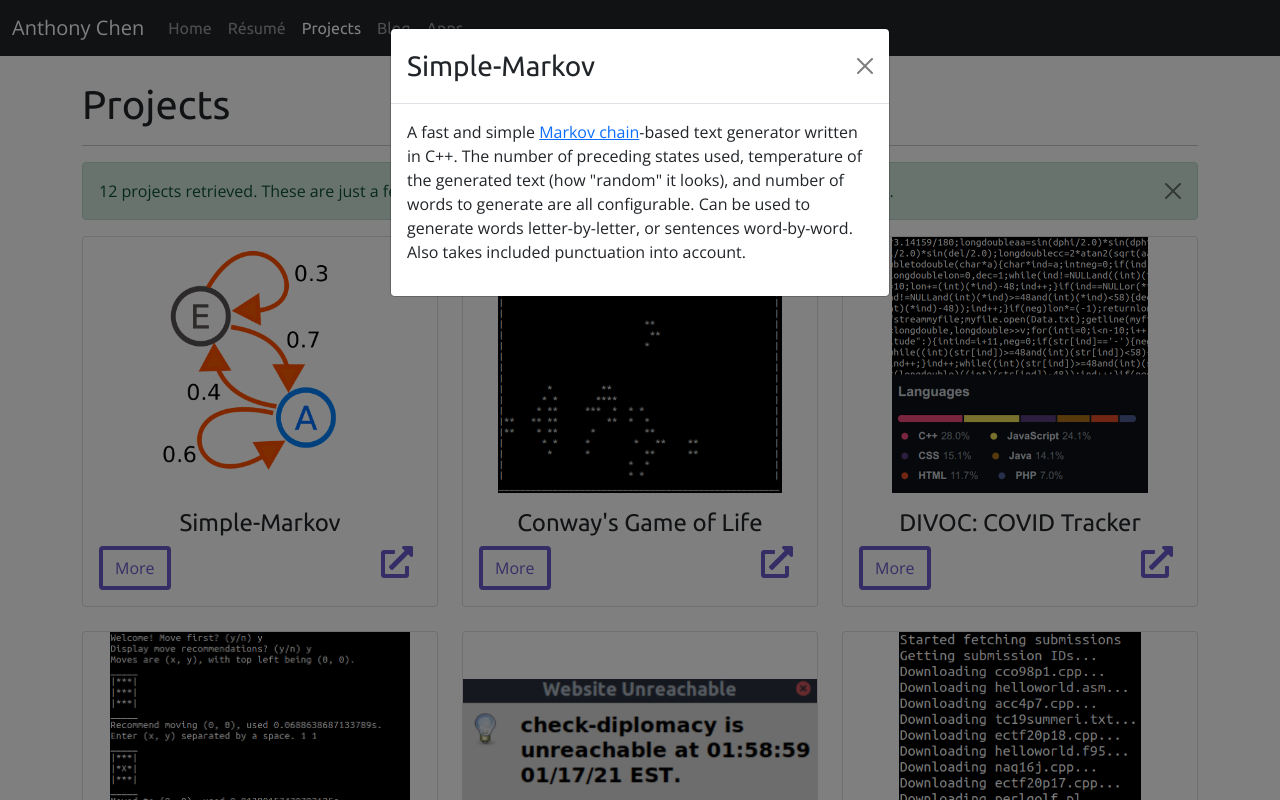
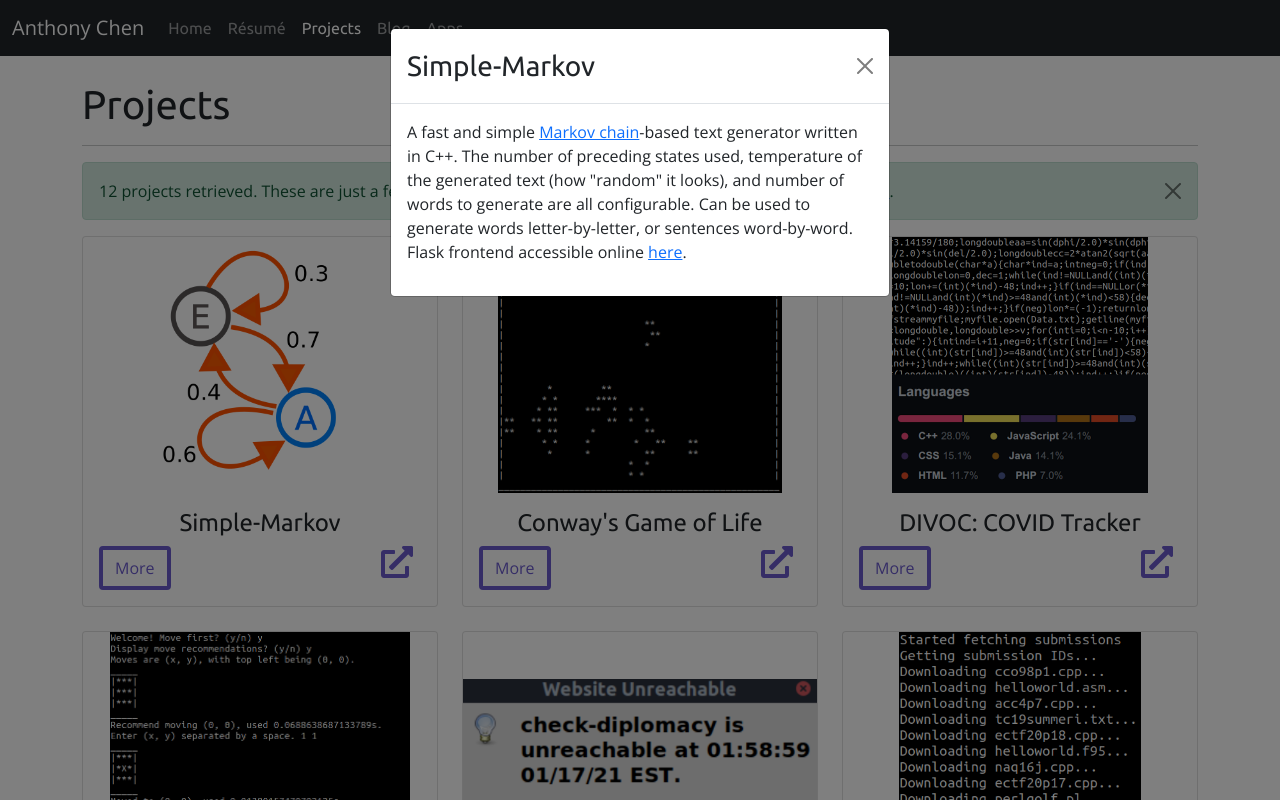
Before and after one commit to 0foxes/anthony-site, a PHP site: page /projects/ in a window 1280 px wide, after a click on "More". Run offline with PHP 8.4, Linux system fonts and the light colour scheme; some libraries are stand-ins or nearby versions.

Commit message:
even faster

```diff
--- a/apps/index.html
+++ b/apps/index.html
@@ -4,11 +4,12 @@
 <head>
     <meta charset="utf-8">
     <meta name="viewport" content="width=device-width, initial-scale=1">
-	<link rel="preconnect" href="https://fonts.gstatic.com" crossorigin>
     <link rel="preconnect" href="https://cdnjs.cloudflare.com" crossorigin>
     <link rel="stylesheet" type="text/css" href="/assets/css/bootstrap.min.css">
     <link rel="stylesheet" type="text/css" href="/assets/css/style.css">
-	<link href="https://fonts.googleapis.com/css2?family=Ubuntu&family=Open+Sans&display=swap" rel="stylesheet">
+    <link rel="preconnect" href="https://fonts.gstatic.com" crossorigin />
+    <link rel="preload" as="style" href="https://fonts.googleapis.com/css2?family=Ubuntu&family=Open+Sans&display=swap" />
+    <link rel="stylesheet" href="https://fonts.googleapis.com/css2?family=Ubuntu&family=Open+Sans&display=swap" media="print" onload="this.media='all'" />
     <link rel="icon" href="https://picsum.photos/256/256?random=1" type="image/x-icon">
     <title>Apps</title>
     <!-- Mobile-friendly navbar -->
--- a/blog/index.html
+++ b/blog/index.html
@@ -4,11 +4,12 @@
 <head>
     <meta charset="utf-8">
     <meta name="viewport" content="width=device-width, initial-scale=1">
-	<link rel="preconnect" href="https://fonts.gstatic.com" crossorigin>
     <link rel="preconnect" href="https://cdnjs.cloudflare.com" crossorigin>
     <link rel="stylesheet" type="text/css" href="/assets/css/bootstrap.min.css">
     <link rel="stylesheet" type="text/css" href="/assets/css/style.css">
-	<link href="https://fonts.googleapis.com/css2?family=Ubuntu&family=Open+Sans&display=swap" rel="stylesheet">
+    <link rel="preconnect" href="https://fonts.gstatic.com" crossorigin />
+    <link rel="preload" as="style" href="https://fonts.googleapis.com/css2?family=Ubuntu&family=Open+Sans&display=swap" />
+    <link rel="stylesheet" href="https://fonts.googleapis.com/css2?family=Ubuntu&family=Open+Sans&display=swap" media="print" onload="this.media='all'" />
     <link rel="icon" href="https://picsum.photos/256/256?random=1" type="image/x-icon">
     <title>Blog</title>
     <!-- Mobile-friendly navbar -->
--- a/blog/post0/index.html
+++ b/blog/post0/index.html
@@ -4,11 +4,12 @@
 <head>
     <meta charset="utf-8">
     <meta name="viewport" content="width=device-width, initial-scale=1">
-    <link rel="preconnect" href="https://fonts.gstatic.com" crossorigin>
     <link rel="preconnect" href="https://cdnjs.cloudflare.com" crossorigin>
     <link rel="stylesheet" type="text/css" href="/assets/css/bootstrap.min.css">
     <link rel="stylesheet" type="text/css" href="/assets/css/style.css">
-    <link href="https://fonts.googleapis.com/css2?family=Ubuntu&family=Open+Sans&display=swap" rel="stylesheet">
+    <link rel="preconnect" href="https://fonts.gstatic.com" crossorigin />
+    <link rel="preload" as="style" href="https://fonts.googleapis.com/css2?family=Ubuntu&family=Open+Sans&display=swap" />
+    <link rel="stylesheet" href="https://fonts.googleapis.com/css2?family=Ubuntu&family=Open+Sans&display=swap" media="print" onload="this.media='all'" />
     <link rel="icon" href="https://picsum.photos/256/256?random=1" type="image/x-icon">
     <title>Testing Out My New Blog</title>
     <!-- Mobile-friendly navbar -->
--- a/index.html
+++ b/index.html
@@ -4,11 +4,12 @@
 <head>
     <meta charset="utf-8">
     <meta name="viewport" content="width=device-width, initial-scale=1">
-    <link rel="preconnect" href="https://fonts.gstatic.com" crossorigin>
     <link rel="preconnect" href="https://cdnjs.cloudflare.com" crossorigin>
     <link rel="stylesheet" type="text/css" href="/assets/css/bootstrap.min.css">
     <link rel="stylesheet" type="text/css" href="/assets/css/style.css">
-    <link href="https://fonts.googleapis.com/css2?family=Ubuntu&family=Open+Sans&display=swap" rel="stylesheet">
+    <link rel="preconnect" href="https://fonts.gstatic.com" crossorigin />
+    <link rel="preload" as="style" href="https://fonts.googleapis.com/css2?family=Ubuntu&family=Open+Sans&display=swap" />
+    <link rel="stylesheet" href="https://fonts.googleapis.com/css2?family=Ubuntu&family=Open+Sans&display=swap" media="print" onload="this.media='all'" />
     <link rel="icon" href="https://picsum.photos/256/256?random=1" type="image/x-icon">
     <title>Home</title>
     <!-- Mobile-friendly navbar -->
--- a/pgp/index.html
+++ b/pgp/index.html
@@ -4,11 +4,12 @@
 <head>
     <meta charset="utf-8">
     <meta name="viewport" content="width=device-width, initial-scale=1">
-    <link rel="preconnect" href="https://fonts.gstatic.com" crossorigin>
     <link rel="preconnect" href="https://cdnjs.cloudflare.com" crossorigin>
     <link rel="stylesheet" type="text/css" href="/assets/css/bootstrap.min.css">
     <link rel="stylesheet" type="text/css" href="/assets/css/style.css">
-    <link href="https://fonts.googleapis.com/css2?family=Ubuntu&family=Open+Sans&display=swap" rel="stylesheet">
+    <link rel="preconnect" href="https://fonts.gstatic.com" crossorigin />
+    <link rel="preload" as="style" href="https://fonts.googleapis.com/css2?family=Ubuntu&family=Open+Sans&display=swap" />
+    <link rel="stylesheet" href="https://fonts.googleapis.com/css2?family=Ubuntu&family=Open+Sans&display=swap" media="print" onload="this.media='all'" />
     <link rel="icon" href="https://picsum.photos/256/256?random=1" type="image/x-icon">
     <title>PGP Key</title>
     <!-- Mobile-friendly navbar -->
--- a/projects/index.php
+++ b/projects/index.php
@@ -4,11 +4,12 @@
 <head>
     <meta charset="utf-8">
     <meta name="viewport" content="width=device-width, initial-scale=1">
-    <link rel="preconnect" href="https://fonts.gstatic.com" crossorigin>
     <link rel="preconnect" href="https://cdnjs.cloudflare.com" crossorigin>
     <link rel="stylesheet" type="text/css" href="/assets/css/bootstrap.min.css">
     <link rel="stylesheet" type="text/css" href="/assets/css/style.css">
-    <link href="https://fonts.googleapis.com/css2?family=Ubuntu&family=Open+Sans&display=swap" rel="stylesheet">
+    <link rel="preconnect" href="https://fonts.gstatic.com" crossorigin />
+    <link rel="preload" as="style" href="https://fonts.googleapis.com/css2?family=Ubuntu&family=Open+Sans&display=swap" />
+    <link rel="stylesheet" href="https://fonts.googleapis.com/css2?family=Ubuntu&family=Open+Sans&display=swap" media="print" onload="this.media='all'" />
     <link rel="icon" href="https://picsum.photos/256/256?random=1" type="image/x-icon">
     <title>Projects</title>
     <!-- Mobile-friendly navbar -->
@@ -305,7 +306,7 @@
                                         <button type="button" class="btn-close" data-bs-dismiss="modal" aria-label="Close"></button>
                                     </div>
                                     <div class="modal-body">
-                                        <p>A fast and simple <a href="https://en.wikipedia.org/wiki/Markov_chain">Markov chain</a>-based text generator written in C++. The number of preceding states used, temperature of the generated text (how "random" it looks), and number of words to generate are all configurable. Can be used to generate words letter-by-letter, or sentences word-by-word. Also takes included punctuation into account.</p>
+                                        <p>A fast and simple <a href="https://en.wikipedia.org/wiki/Markov_chain">Markov chain</a>-based text generator written in C++. The number of preceding states used, temperature of the generated text (how "random" it looks), and number of words to generate are all configurable. Can be used to generate words letter-by-letter, or sentences word-by-word. Flask frontend accessible online <a href="https://chenanthony.com/apps/markov/">here</a>.</p>
                                     </div>
                                 </div>
                             </div>
--- a/resume/index.html
+++ b/resume/index.html
@@ -4,11 +4,12 @@
 <head>
     <meta charset="utf-8">
     <meta name="viewport" content="width=device-width, initial-scale=1">
-    <link rel="preconnect" href="https://fonts.gstatic.com" crossorigin>
     <link rel="preconnect" href="https://cdnjs.cloudflare.com" crossorigin>
     <link rel="stylesheet" type="text/css" href="/assets/css/bootstrap.min.css">
     <link rel="stylesheet" type="text/css" href="/assets/css/style.css">
-    <link href="https://fonts.googleapis.com/css2?family=Ubuntu&family=Open+Sans&display=swap" rel="stylesheet">
+    <link rel="preconnect" href="https://fonts.gstatic.com" crossorigin />
+    <link rel="preload" as="style" href="https://fonts.googleapis.com/css2?family=Ubuntu&family=Open+Sans&display=swap" />
+    <link rel="stylesheet" href="https://fonts.googleapis.com/css2?family=Ubuntu&family=Open+Sans&display=swap" media="print" onload="this.media='all'" />
     <link rel="icon" href="https://picsum.photos/256/256?random=1" type="image/x-icon">
     <title>Résumé</title>
     <!-- Mobile-friendly navbar -->
```
Also changed, not shown: assets/css/style.css (indentation only). Lines whose indentation alone changed are shown as unchanged.
